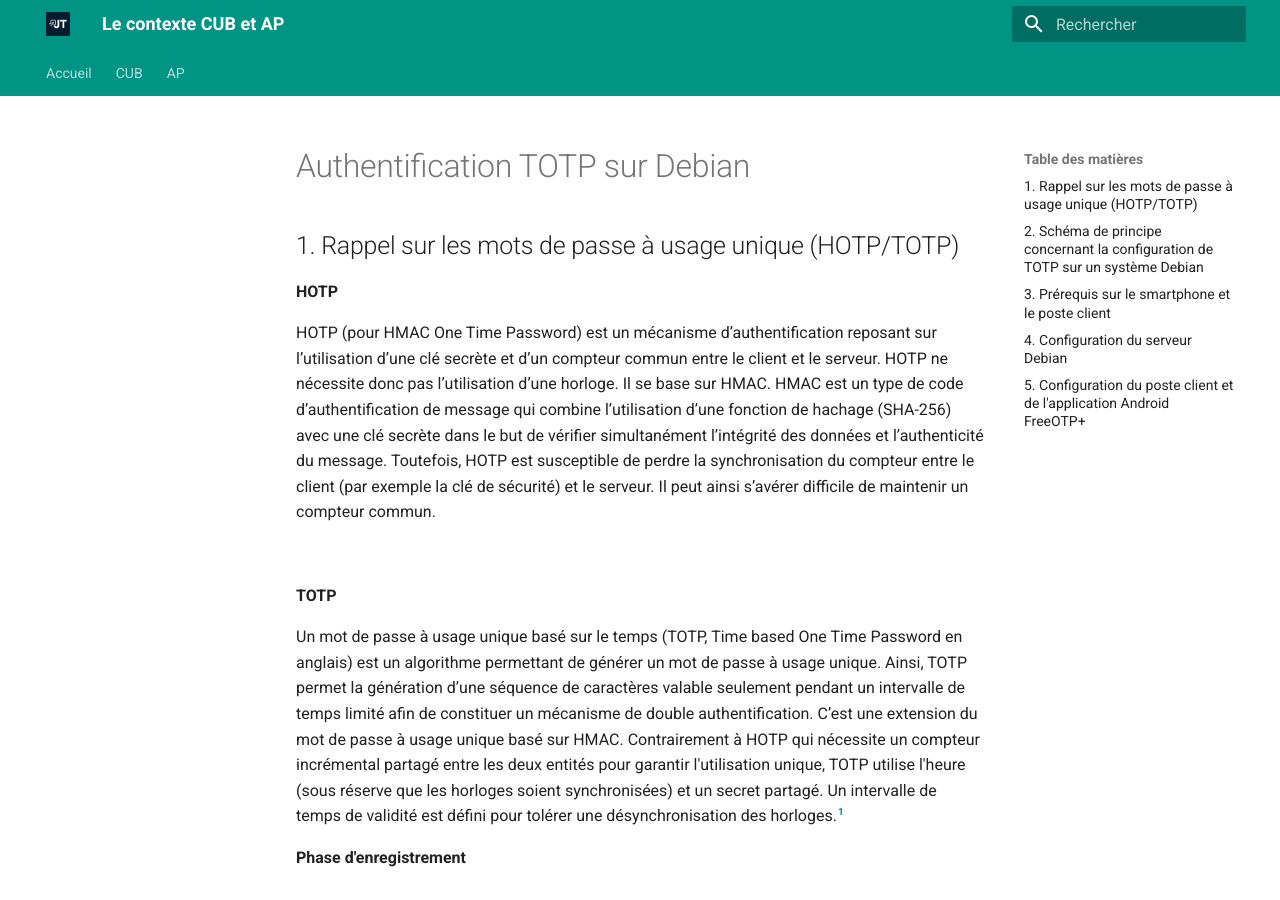
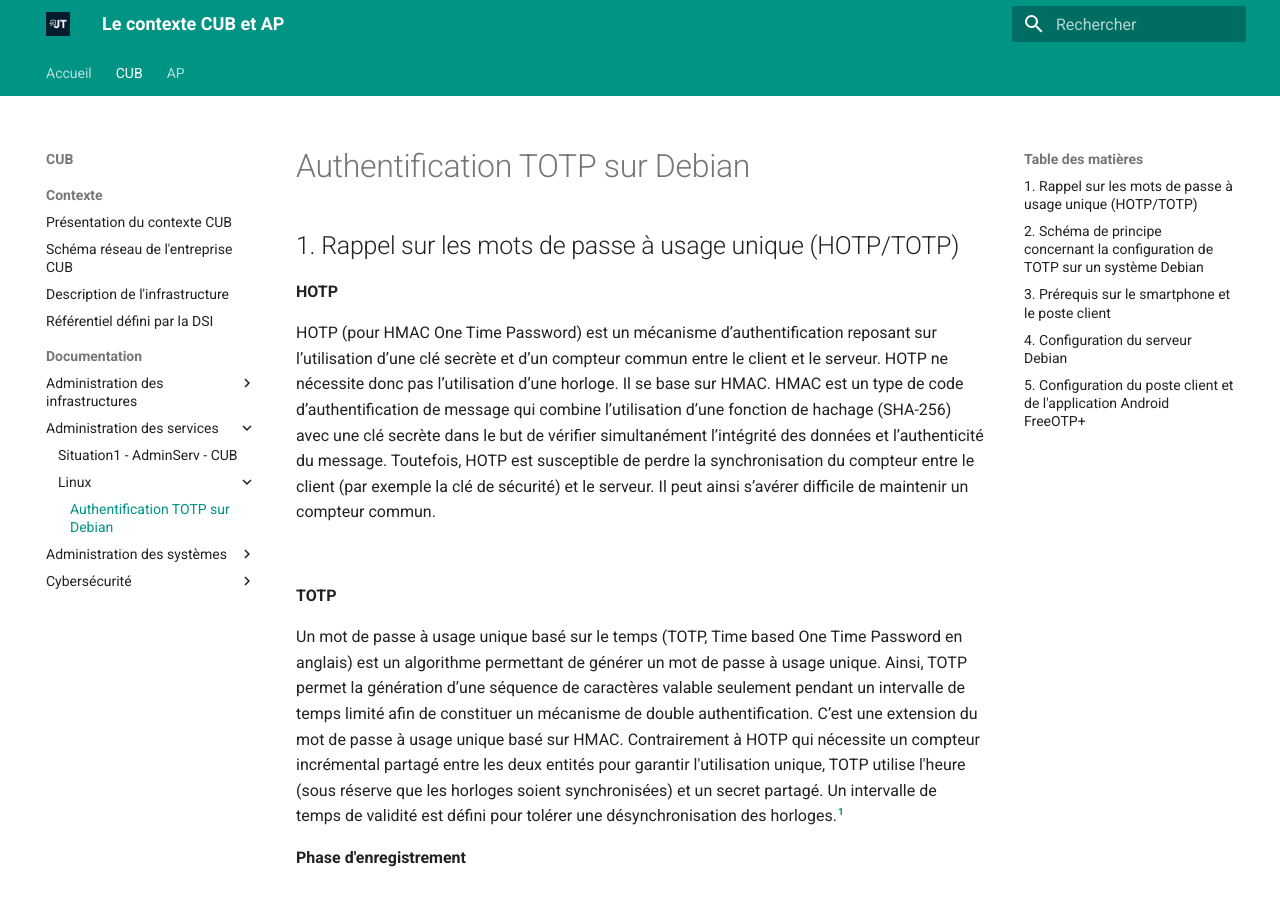
Before and after one commit to Joris-Texier/documentation-cub, an MkDocs documentation site: the page built from docs/CUB/Documentation/AdminServ/Linux/2--OTP.md, in a window 1280 px wide and 900 px high. Built offline with MkDocs 1.6.1 and Material for MkDocs 9.7.7, drawn with Linux system fonts in a browser that asks for light colours; some of the changed lines change nothing that is shown.

Commit message:
Fusion des changements distants et mise à jour du menu Contexte

```diff
--- a/mkdocs.yml
+++ b/mkdocs.yml
@@ -48,7 +48,7 @@ nav:
           - Administration des services:
               - Situation1 - AdminServ - CUB: CUB/Documentation/AdminServ/Situation1-AdminServ-CUB.md
               - Linux:
-                  - Authentification TOTP sur Debian: CUB/Documentation/AdminServ/Linux/2--OTP
+                  - Authentification TOTP sur Debian: CUB/Documentation/AdminServ/Linux/2--OTP.md
           - Administration des systèmes:
               - Situation1 - AdminSys - CUB: CUB/Documentation/AdminSys/Situation1-AdminSys-CUB.md
               - Situation2 - AdminSys - CUB: CUB/Documentation/AdminSys/Situation2-AdminSys-CUB.md
```
